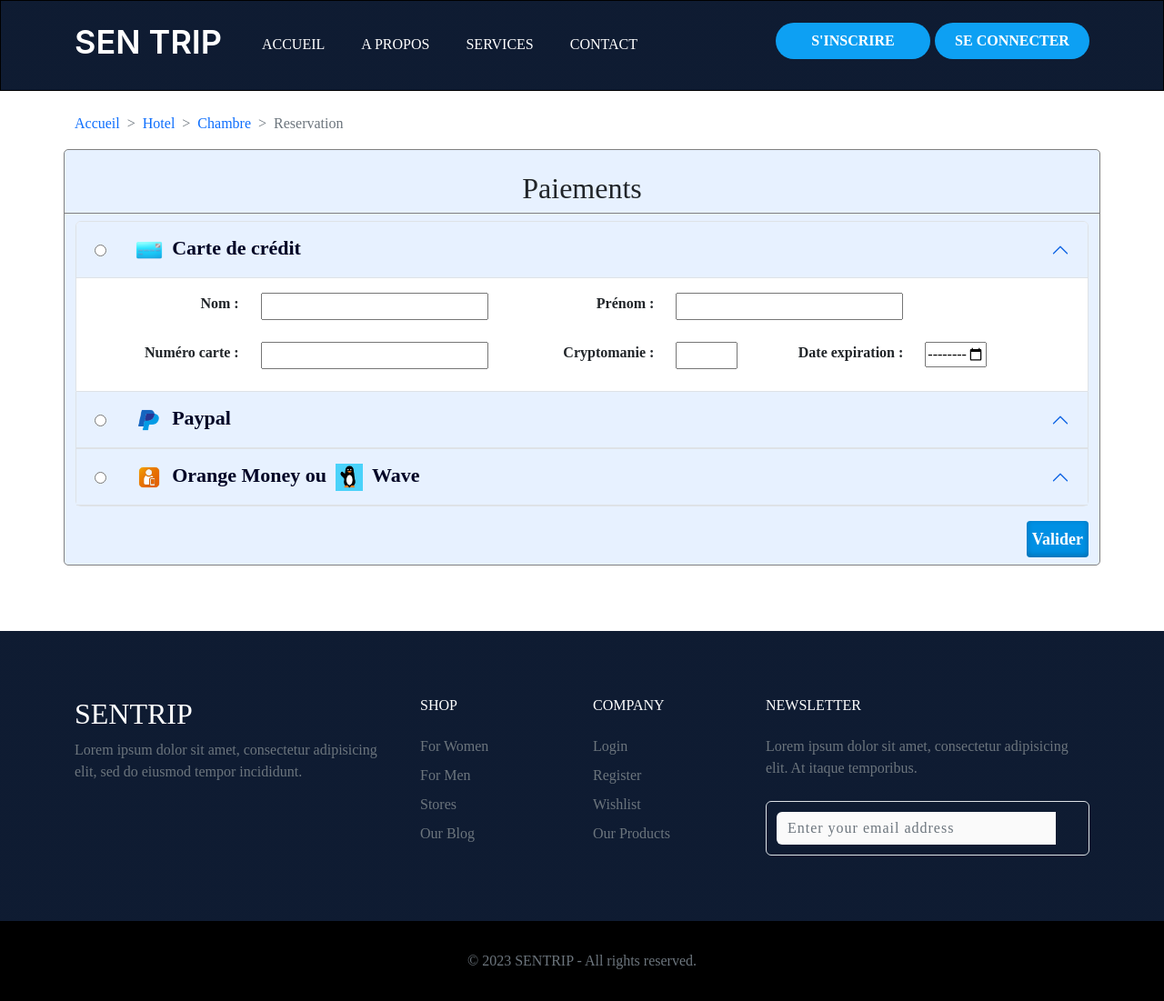
After one commit to Satou-Diop/Reservation, a Django app: page /paiement/ in a window 1280 px wide. The commit adds this page. Shown: the whole page at 91% size. Run offline with Django 4.2, Linux system fonts and the light colour scheme.

Commit message:
Modification

```diff
--- a/projet_reservation/app_reservation/views.py
+++ b/projet_reservation/app_reservation/views.py
@@ -269,4 +269,10 @@ def reservation(request):
         return render(request, 'connexion.html', {'erreur_message': message})
 
 
-    # Autres traitements de votre vue
+
+
+
+def paiement(request):
+    id_reservation  = request.POST.get('id_reservation')
+
+    return render(request,'paiement.html',{'id_reservation' :id_reservation})
--- a/projet_reservation/projet_reservation/urls.py
+++ b/projet_reservation/projet_reservation/urls.py
@@ -24,6 +24,7 @@ urlpatterns = [
     path("resultat/", views.resultat, name='resultat'),
     path("chambre/", views.chambre, name='chambre'),
     path("reservation/", views.reservation, name='reservation'),
+    path("paiement/", views.paiement, name='paiement'),
     path("connexion/", views.connexion, name='connexion'),
     path("deconnexion/", views.deconnexion, name='deconnexion'),
     path("inscription/", views.inscription, name='inscription'),
--- a/projet_reservation/static/js/main.js
+++ b/projet_reservation/static/js/main.js
@@ -78,7 +78,8 @@
 //     if (currentPosition > 0) {
 //         buttons[0].classList.remove('inactive');
 //     }
-// };
+// // };
+
 var chambre_selectionner;
 var mes_boutons = document.querySelectorAll('.btn_res')
 mes_boutons.forEach(function(button) {
@@ -114,3 +115,13 @@ form.addEventListener('submit', function(event) {
   // Effectuer la requête AJAX pour envoyer les données du formulaire
   form.submit();
 });
+
+var boutons = document.querySelectorAll('.accordion-button')
+boutons.forEach(function(button) {
+  button.addEventListener('click', function() {
+    button.firstElementChild.checked=true
+
+    // Utiliser les informations spécifiques selon vos besoins
+
+  });
+});
--- /dev/null
+++ b/projet_reservation/templates/paiement.html
@@ -0,0 +1,158 @@
+{% extends 'template_base.html' %}
+
+{% block contenu %}
+{% load static %}
+<section >
+    <div class="container">
+      <br>
+      <nav style="--bs-breadcrumb-divider: '>';" aria-label="breadcrumb">
+        <ol class="breadcrumb">
+          <li class="breadcrumb-item"><a href="#">Accueil</a></li>
+          <li class="breadcrumb-item"><a href="#">Hotel</a></li>
+          <li class="breadcrumb-item"><a href="#">Chambre</a></li>
+          <li class="breadcrumb-item active" aria-current="page">Reservation</li>
+        </ol>
+      </nav>
+    </div>
+
+
+  <!-- Aperçu Hotel -->
+
+  <div class="container r_carte p-0 mb-4 mt-2">
+      <div class="r_titre text-center">
+          <h2>Paiements </h2>
+      </div>
+      <div class="container mt-2 mb-2">
+          <div class="accordion" id="accordionExample">
+            <div class="accordion-item">
+              <h2 class="accordion-header" id="headingOne">
+                <button class="accordion-button" type="button" data-bs-toggle="collapse" data-bs-target="#collapseOne" aria-expanded="true" aria-controls="collapseOne">
+                  <input type="radio" name="payer"> <div class="meth"><img src="{% static 'img/card.png'%}" alt="" style="width: 30px; height: 30px;">Carte de crédit </div>
+                </button>
+              </h2>
+              <div id="collapseOne" class="accordion-collapse collapse show" aria-labelledby="headingOne" data-bs-parent="#accordionExample">
+                <div class="accordion-body">
+                  <div class="row mb-4">
+                      <div class="col-sm-2 text-end p_text">
+                          Nom :
+                      </div>
+                      <div class="col-sm-3"  >
+                          <input type="text" class="inputs">
+                      </div>
+                      <div class="col-sm-2 text-end p_text">
+                          Prénom :
+                      </div>
+                      <div class="col-sm-3">
+                          <input type="text" class="inputs">
+                      </div>
+
+                  </div>
+                  <div class="row mb-2 mt-2">
+                      <div class="col-sm-2 text-end p_text">
+                          Numéro carte :
+                      </div>
+                      <div class="col-sm-3">
+                          <input type="text" class="inputs">
+                      </div>
+                      <div class="col-sm-2 text-end p_text">
+                          Cryptomanie :
+                      </div>
+                      <div class="col-sm-1">
+                          <input type="text"  class="inputs">
+                      </div>
+                      <div class="col-sm-2 text-end p_text">
+                          Date expiration :
+                      </div>
+                      <div class="col-sm-1">
+                          <input type="month" name="" id=""  class="inputs">
+                      </div>
+
+
+                  </div>
+
+
+                </div>
+              </div>
+            </div>
+            <div class="accordion-item">
+              <h2 class="accordion-header" id="headingTwo">
+                <button class="accordion-button" type="button" data-bs-toggle="collapse" data-bs-target="#collapseTwo" aria-expanded="false" aria-controls="collapseTwo">
+                  <input type="radio" name="payer"><div class="meth"> <img src="{% static 'img/paypal.png'%}" alt="" style="width: 30px; height: 30px;">Paypal</div>
+                </button>
+              </h2>
+              <div id="collapseTwo" class="accordion-collapse collapse" aria-labelledby="headingTwo" data-bs-parent="#accordionExample">
+                <div class="accordion-body">
+                  <div class="row mb-4">
+                      <div class="col-sm-4 text-end p_text">
+                          Email ou nom utilisareur :
+                      </div>
+                      <div class="col-sm-5"  >
+                          <input type="text" class="inputs">
+                      </div>
+
+
+                      </div>
+                </div>
+              </div>
+            </div>
+            <div class="accordion-item">
+              <h2 class="accordion-header" id="headingThree">
+                <button class="accordion-button" type="button" data-bs-toggle="collapse" data-bs-target="#collapseThree" aria-expanded="false" aria-controls="collapseThree">
+                  <input type="radio" name="payer"> <div class="meth"><img src="{% static 'img/om.png'%}" alt="" style="width: 30px; height: 30px;">Orange Money ou <img src="{% static 'img/wave.png'%}" alt="" style="width: 30px; height: 30px;">Wave </div>
+                </button>
+              </h2>
+              <div id="collapseThree" class="accordion-collapse collapse" aria-labelledby="headingThree" data-bs-parent="#accordionExample">
+                <div class="accordion-body">
+                  <div class="container row text-center mb-4">
+                      <div class="col-sm-6">
+                          <div class="meth"><input type="radio" name="p" id=""> <img src="{% static 'img/om.png'%}" alt="" style="width: 30px; height: 30px;">Orange Money </div>
+                      </div>
+                      <div class="col-sm-6">
+                          <div class="meth"><input type="radio" name="p" id=""> <img src="{% static 'img/wave.png'%}" alt="" style="width: 30px; height: 30px;">Wave </div>
+                      </div>
+                </div>
+                <div class="row mb-4">
+                  <div class="col-sm-4 text-end p_text">
+                      Numero de téléphone :
+                  </div>
+                  <div class="col-sm-5"  >
+                      <input type="text" class="inputs">
+                  </div>
+
+
+                  </div>
+              </div>
+            </div>
+          </div>
+        </div>
+
+
+
+      </div>
+
+    <div class="container mb-2">
+      <div class="row">
+
+          <div class="col-sm-12  d-flex justify-content-end mt-2">
+              <button class="bt_p">Valider</button>
+          </div>
+
+      </div>
+
+    </div>
+  </div>
+  <br> <br>
+
+
+
+
+<!-- Button trigger modal -->
+
+
+
+</section>
+
+
+
+
+{% endblock %}
--- a/projet_reservation/templates/reservation.html
+++ b/projet_reservation/templates/reservation.html
@@ -106,7 +106,11 @@
       <div class="row">
 
           <div class="col-sm-12  d-flex justify-content-end mt-2">
+             <form action="{% url 'paiement' %}" method="post">
+              {% csrf_token %}
+              <input type="hidden" name="id_reservation" value="{{ reservation.id }}">
               <button class="bt_p">Proceder au paiement</button>
+             </form>
           </div>
 
       </div>
```
